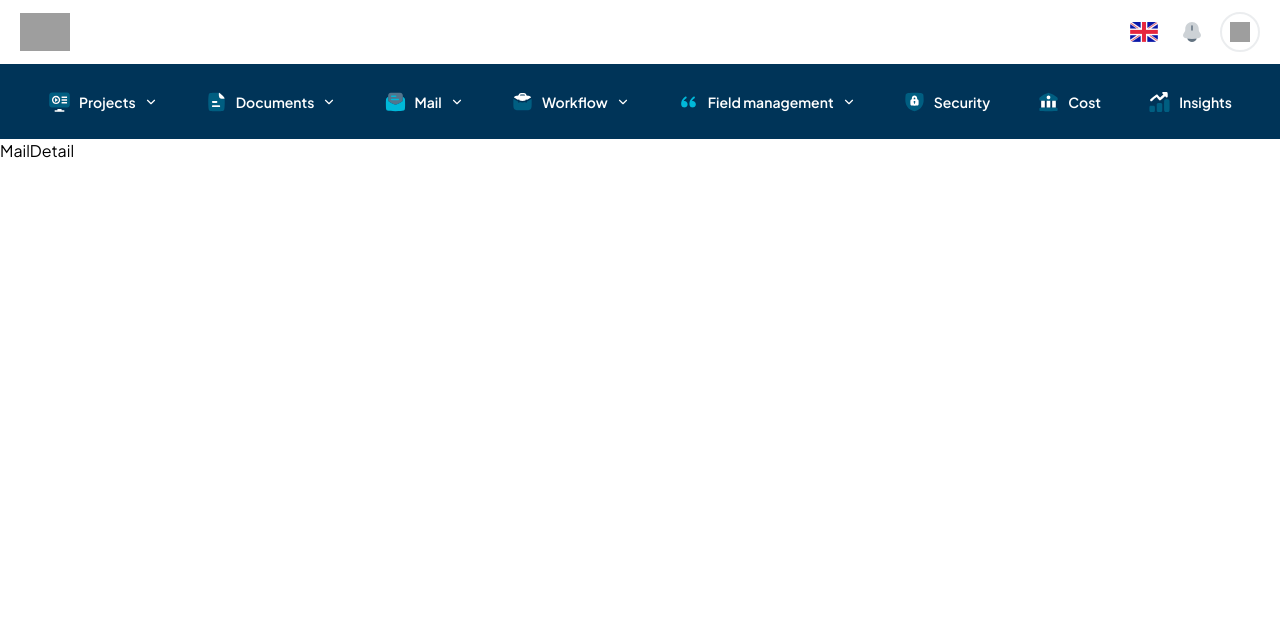
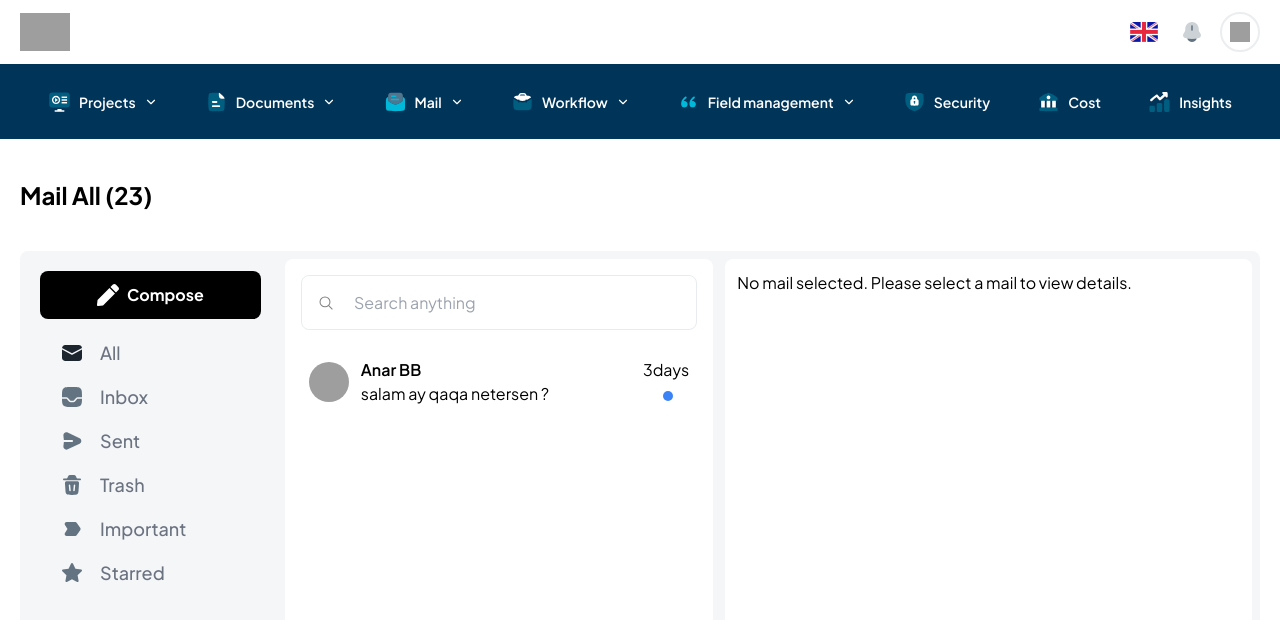
Before and after one commit to BCPAZ/crm-app, a React (Vite) app: page /mail/1 in a window 1280 px wide. Shown: the top 620 px of the page. Built offline with nearby package versions, Linux system fonts and the light colour scheme; grey boxes are pictures that could not be loaded.

Commit message:
feat : Layout logic changed

```diff
--- /dev/null
+++ b/src/layouts/PageLayouts/MailLayout.jsx
@@ -0,0 +1,70 @@
+import Searchbar from "@/components/common/Searchbar";
+import mails from "@/mocks/mails";
+import mailLinks from "@/utils/mailLinks";
+import { FaPen } from "react-icons/fa";
+import { Link, Outlet } from "react-router-dom";
+const MailLayout = () => {
+  return (
+    <section className="py-10">
+      <div className="siteContainer">
+        <h1 className="font-bold text-2xl">Mail All (23)</h1>
+        <div className="w-full bg-[#F4F6F8] rounded-lg h-full p-2 mt-10 flex justify-between gap-3">
+          <div className="flex flex-col p-3 w-[20%]">
+            <button className="text-md bg-black p-3 rounded-lg text-white font-bold flex items-center justify-center gap-2">
+              <FaPen size={22} />
+              Compose
+            </button>
+            <div className="p-3 flex flex-col">
+              {mailLinks.map((link, index) => (
+                <button
+                  className="flex items-center w-full gap-4 p-2"
+                  key={index}
+                >
+                  <img src={link.icon} alt={link.label} />
+                  <span className="text-lg text-gray-500 font-medium">
+                    {link.label}
+                  </span>
+                </button>
+              ))}
+            </div>
+          </div>
+          <div className="bg-white rounded-lg flex flex-col w-[35%] p-4 min-h-screen">
+            <Searchbar simple />
+            <div className="flex flex-col gap-2 mt-5">
+              {mails.map((mail, index) => (
+                <Link
+                  className="w-full p-2 hover:bg-grey/20 rounded-lg"
+                  to={`${mail.id}`}
+                  key={index}
+                >
+                  <div className="flex items-center gap-3">
+                    <img
+                      className="w-[40px] h-[40px] rounded-full"
+                      src={mail.opponent.avatar_url}
+                      alt=""
+                    />
+                    <div className="flex flex-col w-full">
+                      <div className="flex justify-between gap-2 w-full">
+                        <span className="text-md font-semibold">{mail.opponent.name}</span>
+                        <span>3days</span>
+                      </div>
+                      <div className="w-full flex items-center justify-between relative">
+                        <span className="line-clamp-1 ">{mail.message}</span>
+                        <span className="w-[10px] h-[10px] bg-blue-500 absolute right-[5%] bottom-[20%] rounded-full"></span>
+                      </div>
+                    </div>
+                  </div>
+                </Link>
+              ))}
+            </div>
+          </div>
+          <div className="flex-1 bg-white rounded-lg p-3">
+            <Outlet />
+          </div>
+        </div>
+      </div>
+    </section>
+  )
+}
+
+export default MailLayout
--- /dev/null
+++ b/src/mocks/mails.js
@@ -0,0 +1,36 @@
+const mails = [
+  {
+    id: 1,
+    type: "SEND",
+    to: "connect2@flegri.az",
+    cc: [
+      "connect3@flegri.az"
+    ],
+    bcc: [
+      "connect4@flegri.az"
+    ],
+    subject: "Salam",
+    message: "salam ay qaqa netersen ?",
+    attachments: [
+      {
+        name: "OpVXGq7o7CyD3wNaAWU7hUSBPFWFAJkDgF3Tofza.jpg",
+        path: "http://localhost:8000/storage/mail_attachments/OpVXGq7o7CyD3wNaAWU7hUSBPFWFAJkDgF3Tofza.jpg"
+      }
+    ],
+    is_starred: false,
+    is_important: false,
+    is_read: false,
+    deleted_at: null,
+    created_at: "2024-08-10T08:32:05.000000Z",
+    updated_at: "2024-08-10T08:32:05.000000Z",
+    opponent: {
+      id: 2,
+      name: "Anar BB",
+      email: "connect2@flegri.az",
+      avatar_url: "https://img.freepik.com/free-psd/3d-illustration-human-avatar-profile_23-2150671122.jpg"
+    }
+  }
+];
+
+
+export default mails;
--- a/src/routes/index.jsx
+++ b/src/routes/index.jsx
@@ -22,6 +22,7 @@ import InvoiceDetail from "@/views/App/InvoiceDetail";
 import CreateNewInvoice from "@/views/App/CreateNewInvoice";
 import Mail from "@/views/App/Mail/Mail";
 import MailDetail from "@/views/App/Mail/MailDetail";
+import MailLayout from "@/layouts/PageLayouts/MailLayout";
 const AppRouter = () => {
   return (
     <Routes>
@@ -32,8 +33,10 @@ const AppRouter = () => {
         <Route path="/insights" element={<Insights />} />
         <Route path="/cost" element={<Cost />} />
         <Route path="/cost/:id" element={<InvoiceDetail />} />
-        <Route path="/mail" element={<Mail />} />
-        <Route path="/mail/:id" element={<MailDetail />} />
+        <Route path="/mail/*" element={<MailLayout />}>
+          <Route index={true} element={<Mail />} />
+          <Route path=":id" element={<MailDetail />} />
+        </Route>
         <Route path="/cost/create-new-invoice" element={<CreateNewInvoice />} />
         <Route path="/documents/*" element={<DocumentLayout />}>
           <Route path="document-register" element={<DocumentRegister />} />
--- a/src/views/App/Mail/Mail.jsx
+++ b/src/views/App/Mail/Mail.jsx
@@ -1,34 +1,10 @@
-import Searchbar from "@/components/common/Searchbar";
-import mailLinks from "@/utils/mailLinks";
-import { FaPen } from "react-icons/fa";
+import emailSelected from "@/assets/icons/Mail/email-selected.svg";
 const Mail = () => {
   return (
-    <section className="py-10">
-      <div className="siteContainer">
-        <h1 className="font-bold text-2xl">Mail All (23)</h1>
-        <div className="w-full bg-[#F4F6F8] rounded-lg h-full p-2 mt-10 flex justify-between gap-3">
-          <div className="flex flex-col p-3 w-[20%]">
-            <button className="text-md bg-black p-3 rounded-lg text-white font-bold flex items-center justify-center gap-2">
-              <FaPen size={22} />
-              Compose
-            </button>
-            <div className="p-3 flex flex-col">
-              {mailLinks.map((link, index) => (
-                <button className="flex items-center w-full gap-4 p-2" key={index}>
-                  <img src={link.icon} alt={link.label} />
-                  <span className="text-lg text-gray-500 font-medium">{link.label}</span>
-                </button>
-              ))}
-            </div>
-          </div>
-          <div className="bg-white rounded-lg flex flex-col w-[35%] p-4 min-h-screen">
-              <Searchbar simple />
-          </div>
-          <div className="flex-1 bg-white rounded-lg p-3">
-              salam
-          </div>
-        </div>
-      </div>
+    <section className="h-full flex items-center justify-center flex-col gap-2">
+      <img src={emailSelected} alt="Email empty" />
+      <h1 className="text-gray-400 text-lg font-semibold">No message selected</h1>
+      <p className="text-xs text-gray-400 font-base">Select a conversation to read</p>
     </section>
   );
 };
--- a/src/views/App/Mail/MailDetail.jsx
+++ b/src/views/App/Mail/MailDetail.jsx
@@ -1,7 +1,20 @@
+import { useParams } from "react-router-dom";
+import mails from "@/mocks/mails";
+
 const MailDetail = () => {
+  const { mailId } = useParams(); // URL'den mail ID'sini al
+  const selectedMail = mails.find((mail) => mail.id === mailId); // Seçili maili bul
+
+  if (!selectedMail) {
+    return <p>No mail selected. Please select a mail to view details.</p>; // Hiçbir mail seçilmemişse mesaj göster
+  }
+
   return (
-    <div>MailDetail</div>
-  )
-}
+    <div>
+      <h2 className="text-xl font-bold">{selectedMail.opponent.name}</h2>
+      <p>{selectedMail.message}</p>
+    </div>
+  );
+};
 
-export default MailDetail
+export default MailDetail;
```
Also changed, not shown: src/assets/icons/Mail/email-selected.svg (added).
